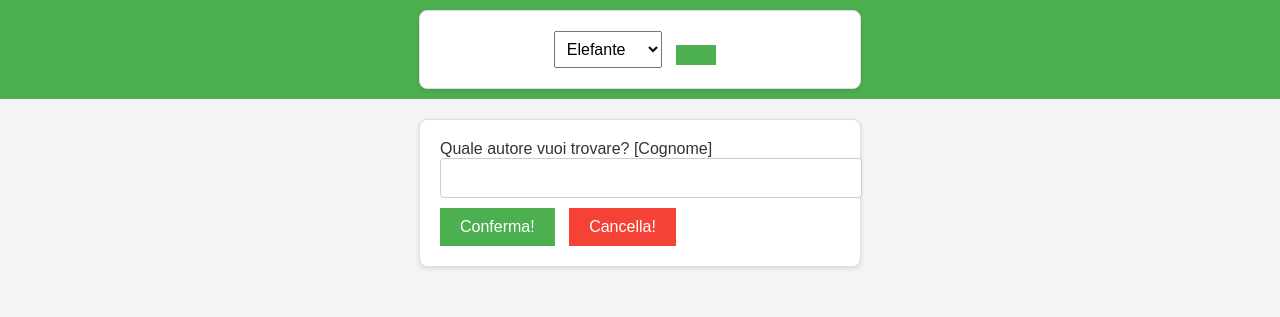
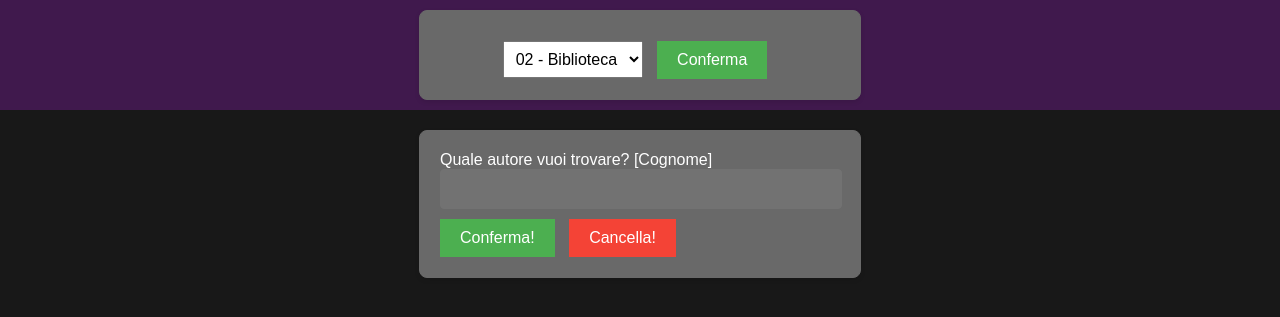
Before and after one commit to jfbergamo/PHP, a PHP site: page / in a window 1280 px wide. Shown: the top 317 px of the page. Run offline with PHP 8.4, Linux system fonts and the light colour scheme.

Commit message:
Finito index e refactoring biblioteca

```diff
--- a/index.php
+++ b/index.php
@@ -1,6 +1,22 @@
 <?php
 
-$first = false;
+$esercizio = isset($_GET['esercizio']) ? $_GET['esercizio'] : "biblioteca";
+
+switch ($esercizio) {
+    case "elefante":
+    case "biblioteca":
+    case "test":
+        break;
+    default: $esercizio = "elefante";
+}
+
+function nomeEsercizio($esercizio) {
+    switch ($esercizio) {
+        case "elefante": return "Elefante";
+        case "biblioteca": return "Biblioteca";
+        default: return "Sconosciuto";
+    }
+}
 
 ?>
 
@@ -11,26 +27,22 @@ $first = false;
     <meta name="viewport" content="width=device-width, initial-scale=1.0">
     <title>
         <?php
-        if ($first) {
-            echo "Elefante";
-        } else {
-            echo "Biblioteca";
-        }
+        echo nomeEsercizio($esercizio);
         ?>
     </title>
     <style>
         /* Impostazioni di base per il body */
         body {
             font-family: Arial, sans-serif;
-        background-color: #f4f4f4;
+            background-color: #181818;
             margin: 0;
             padding: 0;
-        color: #333;
+            color: #fff;
         }
 
         /* Stile per l'header */
         header {
-        background-color: #4CAF50;
+            background-color: #40194d;
             padding: 10px;
             color: white;
             text-align: center;
@@ -63,8 +75,8 @@ $first = false;
 
         /* Stile per il form principale */
         form {
-        background-color: #fff;
-        border: 1px solid #ddd;
+            background-color: #696969;
+            border: 1px solid #696969;
             border-radius: 8px;
             padding: 20px;
             margin: 20px auto;
@@ -81,11 +93,13 @@ $first = false;
         }
 
         form input[type="text"] {
-        width: 100%;
+            width: 95%;
             padding: 10px;
-        border: 1px solid #ccc;
+            border: 1px solid #727272;
             border-radius: 4px;
             font-size: 16px;
+            background-color: #727272;
+            color:#fff
         }
 
         form button {
@@ -111,36 +125,38 @@ $first = false;
         form button[type="reset"]:hover {
             background-color: #d32f2f;
         }
-
     </style>
 </head>
 <body>
     <header>
         <form method="get">
             <select name="esercizio">
-                <option value="elefante">Elefante</option>
-                <option value="biblioteca">Biblioteca</option>
+                <option value="biblioteca">02 - Biblioteca</option>
+                <option value="elefante">01 - Elefante</option>
             </select>
-            <button action="submit"></button>
+            <button action="submit">Conferma</button>
         </form>
     </header>
     <?php
-    if ($first) {
-        echo '    <form method="post" action="elefanti/">';
-        echo '        Quanti elefanti vuoi veder dondolare?';
-        echo '        <input type="number" name="elefanti" min="1" max="200" value="3">';
-        echo '        <br>';
-        echo '        <button type="submit">Conferma!</button>';
-        echo '        <button type="reset">Cancella!</button>';
-        echo '    </form>';
-    } else {
-        print '    <form method="post" action="biblioteca/">' . "\n";
-        print '        Quale autore vuoi trovare? [Cognome]' . "\n";
-        print '        <input type="text" name="autore">' . "\n";
-        print '        <br>' . "\n";
-        print '        <button type="submit">Conferma!</button>' . "\n";
-        print '        <button type="reset">Cancella!</button>' . "\n";
-        print '    </form>' . "\n";
+    switch ($esercizio) {
+        case "elefante":
+            echo '    <form method="post" action="elefanti/">' . "\n";
+            echo '        Quanti elefanti vuoi veder dondolare?' . "\n";
+            echo '        <input type="number" name="elefanti" min="1" max="200" value="3">' . "\n";
+            echo '        <br>' . "\n";
+            echo '        <button type="submit">Conferma!</button>' . "\n";
+            echo '        <button type="reset">Cancella!</button>' . "\n";
+            echo '    </form>' . "\n";
+            break;
+        case "biblioteca":
+            echo '    <form method="post" action="biblioteca/">' . "\n";
+            echo '        Quale autore vuoi trovare? [Cognome]' . "\n";
+            echo '        <input type="text" name="autore">' . "\n";
+            echo '        <br>' . "\n";
+            echo '        <button type="submit">Conferma!</button>' . "\n";
+            echo '        <button type="reset">Cancella!</button>' . "\n";
+            echo '    </form>' . "\n";
+            break;
     }
     ?>
 </body>
```
Also changed, not shown: biblioteca/index.php (+14 -11 lines). Lines whose indentation alone changed are shown as unchanged.
